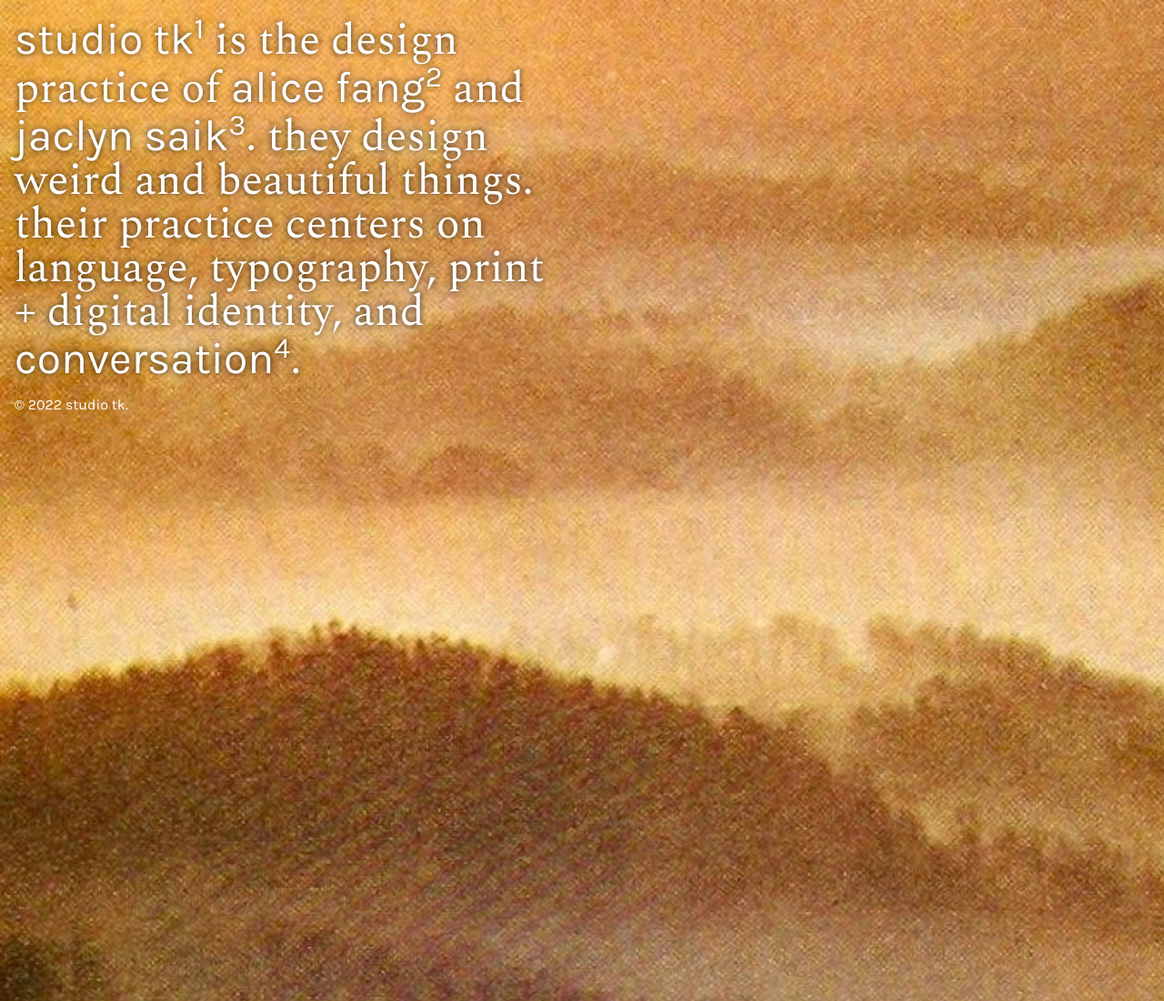
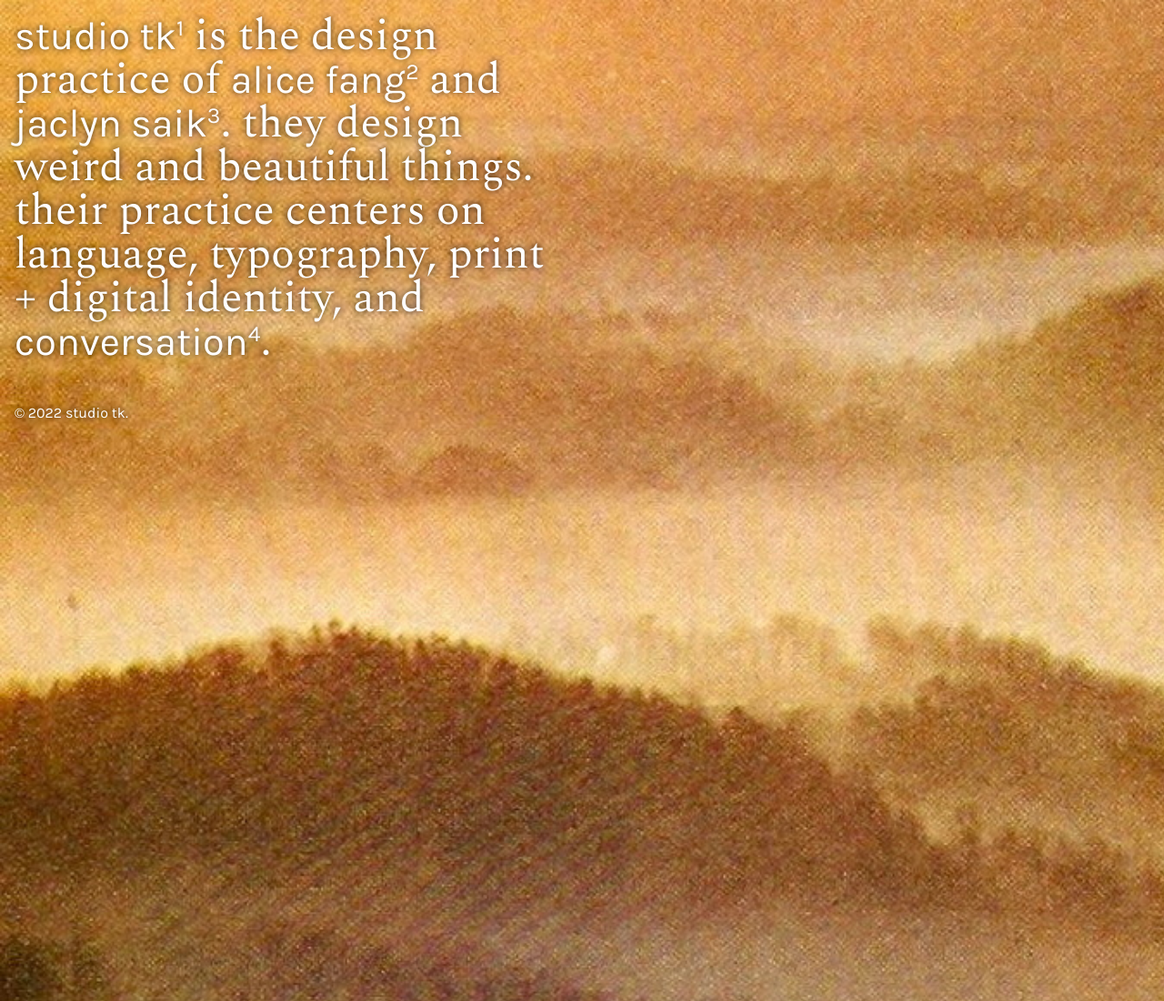
Before and after one commit to alicecian/studio, a plain HTML site: page index.html in a window 1280 px wide. Shown: the top 1100 px of the page at 91% size. Drawn offline with nearby package versions, Linux system fonts and the light colour scheme.

Commit message:
type size

```diff
--- a/css/style.css
+++ b/css/style.css
@@ -6,7 +6,8 @@
 
 	--text-shadow: 0 0 7px rgba(0, 0, 0, 0.8);;
 	--large-type: 3rem;
-	--superscript-type: calc(var(--large-type)/1.5);
+	--Karla-large-type: calc(var(--large-type)*0.9);
+	--superscript-type: calc(var(--Karla-large-type)/1.75);
 
 	--blue: #001DDF;
 	--purple: #6D6DD6;
@@ -38,6 +39,7 @@ footer {
 	font-family: var(--Karla);
 	color: white;
 	margin: 1rem;
+	text-shadow: var(--text-shadow);
 	/* border: 1px solid yellowgreen; */
 }
 
@@ -59,12 +61,19 @@ a {
 /* ------------- default mobile ------------- */
 
 /* fixed intro */
-.fixed.main h3,
-.fixed.main a,
-.fixed.main span {
+.fixed.main h3 {
 	text-shadow: var(--text-shadow);
 	color: white;
 	font-size: var(--large-type);
+	line-height: 1;
+	margin: 0;
+}
+
+.fixed.main a,
+.fixed.main button {
+	text-shadow: var(--text-shadow);
+	color: white;
+	font-size: var(--Karla-large-type);
 	line-height: 1;
 	margin: 0;
 }
@@ -90,7 +99,7 @@ ol.list {
 	text-shadow: var(--text-shadow);
 	font-family: var(--Karla);
 	padding-bottom: 10px;
-	font-size: 1.5rem;
+	font-size: var(--superscript-type);
 }
 .list li.active {
 	visibility: visible;
@@ -108,10 +117,12 @@ ol.list {
 
 /* hover */
 @media (hover:hover) {
+	button:hover,
 	a:hover {
 		opacity: 0.25;
 		transition: .25s opacity ease;
 	}
+
 }
 
 
--- a/index.html
+++ b/index.html
@@ -19,11 +19,11 @@
         <main>
             <section class="top">
                 <div class="fixed main">
-                    <h3><span class="sidenote" data-index-number="1">studio tk<span class="superscript">1</span></span> is the design practice of
+                    <h3><button class="sidenote" data-index-number="1">studio tk<span class="superscript">1</span></button> is the design practice of
                         <a class="sidenote" data-index-number="2" href="https://alicecian.github.io/portfolio" target="_blank">alice fang<span class="superscript">2</span></a> and
                         <a class="sidenote" data-index-number="3" href="https://jacsaik.com/" target="_blank">jaclyn saik<span class="superscript">3</span></a>.
                         they design weird and beautiful things.
-                        their practice centers on language, typography, print + digital identity, and <span class="sidenote" data-index-number="4">conversation<span class="superscript">4</span></span>.
+                        their practice centers on language, typography, print + digital identity, and <button class="sidenote" data-index-number="4">conversation<span class="superscript">4</span></button>.
                     </h3>
                 </div>
                 <div class="sidenotes list-wrapper">
```
